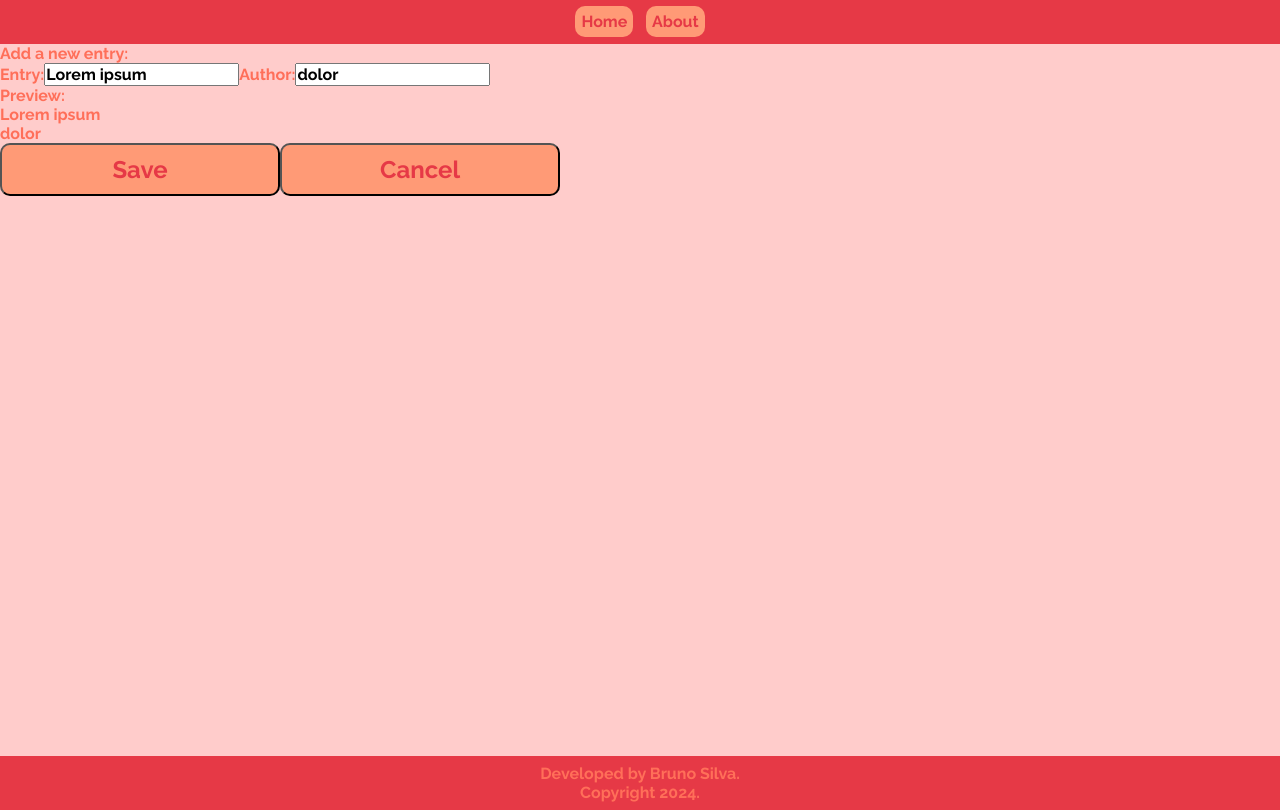
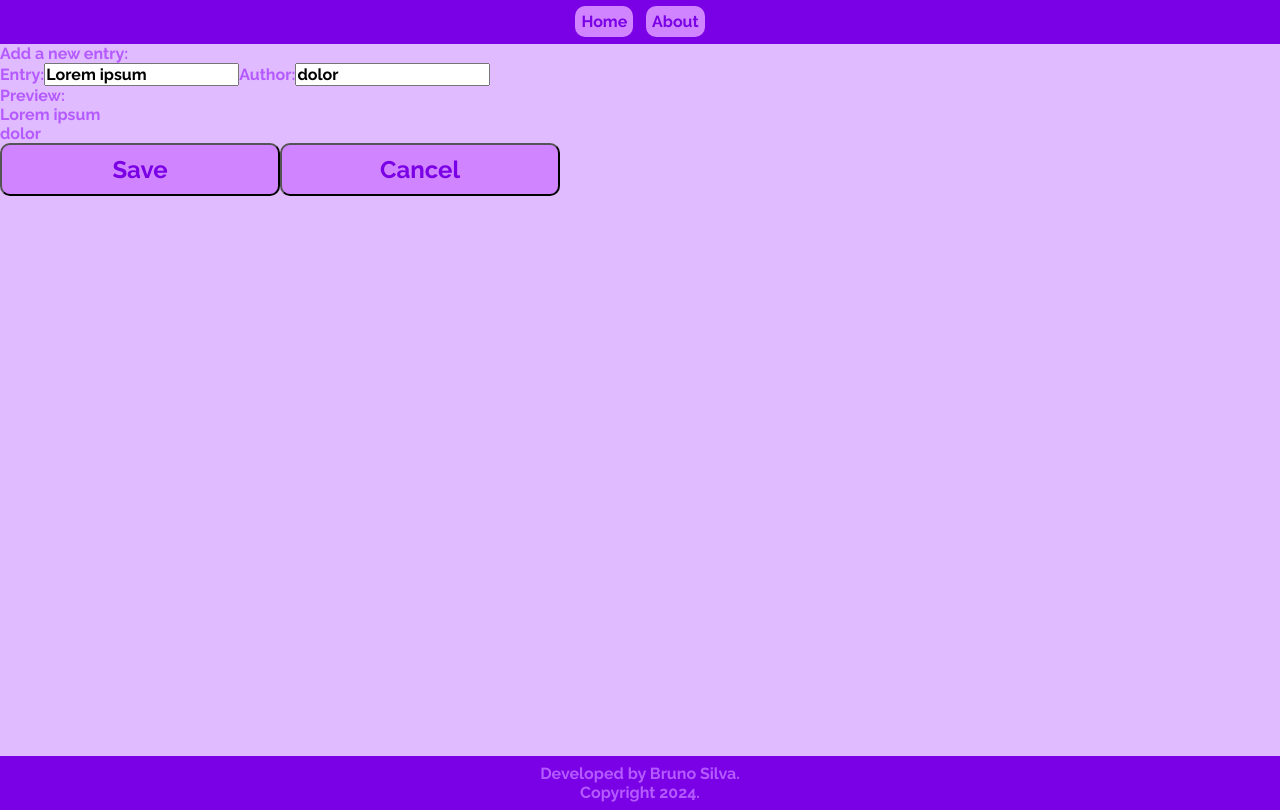
Before and after one commit to bruno7317/mural, an Angular app: page /newEntry in a window 1280 px wide. Built offline with nearby package versions, Linux system fonts and the light colour scheme.

Commit message:
Fixes API calls

```diff
--- a/src/app/components/entries/list-entries/list-entries.component.ts
+++ b/src/app/components/entries/list-entries/list-entries.component.ts
@@ -5,21 +5,32 @@ import { EntryService } from '../../../services/entry.service';
 @Component({
   selector: 'app-list-entries',
   templateUrl: './list-entries.component.html',
-  styleUrl: './list-entries.component.css'
+  styleUrls: ['./list-entries.component.css']
 })
 export class ListEntriesComponent implements OnInit {
 
-  constructor( private service: EntryService ) {}
+  entriesList: Entry[] = [];
 
-  entriesList: Entry[] = []
+  constructor(private service: EntryService) {}
 
   ngOnInit(): void {
-    this.service.list().subscribe((entriesList) => {
-      this.entriesList = entriesList;
+    console.log('Component initialized. Fetching entries...');
+
+    this.service.list().subscribe({
+      next: (entriesList) => {
+        console.log('Entries list received in component:', entriesList);
+        this.entriesList = entriesList;
+      },
+      error: (error) => {
+        console.error('Error fetching entries:', error);
+      },
+      complete: () => {
+        console.log('Fetching entries completed.');
+      }
     });
   }
 
-  addEntry()
-  {
+  addEntry() {
+
   }
 }
--- a/src/app/services/entry.service.ts
+++ b/src/app/services/entry.service.ts
@@ -1,8 +1,9 @@
 import { HttpClient, HttpHeaders } from '@angular/common/http';
 import { Injectable } from '@angular/core';
 import { Entry } from '../components/entries/entry/entry';
-import { Observable, of } from 'rxjs';
+import { Observable, throwError } from 'rxjs';
 import { environment } from '../../environments/environment';
+import { catchError, tap } from 'rxjs/operators';
 
 @Injectable({
   providedIn: 'root'
@@ -11,20 +12,31 @@ export class EntryService {
 
   private readonly API = environment.apiUrl;
 
-  private staticEntries: Entry[] = [
-    { id: 'a94a8fe5ccb19ba61c4c0873d391e987982fbbd3', name: 'Alice', message: 'Hello, this is a static message from Alice.', timestamp: '2024-09-19T12:00:00' },
-    { id: '81dc9bdb52d04dc20036dbd8313ed055', name: 'Bob', message: 'Bob says hi! This is another static message.', timestamp: '2024-09-19T13:00:00' },
-    { id: '1c383cd30b7c298ab50293adfecb7b18', name: 'Charlie', message: 'Charlie’s message is also static.', timestamp: '2024-09-19T14:00:00' }
-  ];
-
   constructor(private http: HttpClient) {}
 
+  private handleError(error: any) {
+    console.error('API call failed:', error);
+    return throwError(() => new Error('An error occurred with the API.'));
+  }
+
   list(): Observable<Entry[]> {
-    return of(this.staticEntries);
+    console.log('Fetching entries from API:', this.API);
+    return this.http.get<Entry[]>(this.API).pipe(
+      tap((entries) => {
+        console.log('Entries received from API:', entries);
+      }),
+      catchError(this.handleError)
+    );
   }
 
   create(entry: Entry): Observable<Entry> {
     const headers = new HttpHeaders({ 'Content-Type': 'application/json' });
-    return this.http.post<Entry>(this.API, entry, { headers });
+    console.log('Sending new entry to API:', entry);
+    return this.http.post<Entry>(this.API, entry, { headers }).pipe(
+      tap((createdEntry) => {
+        console.log('Entry created:', createdEntry);
+      }),
+      catchError(this.handleError)
+    );
   }
 }
--- a/src/environments/environment.prod.ts
+++ b/src/environments/environment.prod.ts
@@ -1,4 +1,4 @@
 export const environment = {
   production: true,
-  apiUrl: 'https://<your-production-api-id>.execute-api.<region>.amazonaws.com/guestbook'
+  apiUrl: 'https://544bqkjis1.execute-api.us-west-2.amazonaws.com/guestbook'
 };
--- a/src/styles.css
+++ b/src/styles.css
@@ -1,11 +1,11 @@
 @import url('https://fonts.googleapis.com/css2?family=Raleway:ital,wght@0,100..900;1,100..900&display=swap');
 
 :root {
-  --main-color: #ffcccb;   /* Light Coral */
-  --second-color: #ff9a76; /* Medium Coral */
-  --third-color: #ff6f59;  /* Deep Coral */
-  --hover-color: #ff4c3a;  /* Darker, warmer hover color */
-  --fifth-color: #e63946;  /* Bold hot red */
+  --main-color: #e0bbff;   /* Light Purple */
+  --second-color: #d084ff; /* Medium Purple */
+  --third-color: #b45aff;  /* Deep Purple */
+  --hover-color: #9936ff;  /* Darker, warmer hover color */
+  --fifth-color: #7a00e6;  /* Bold hot purple */
 
   --main-font: "Raleway", sans-serif;
   --second-font: "Krona One", sans-serif;
```
Also changed, not shown: src/app/app.module.ts (+10 -5 lines).
